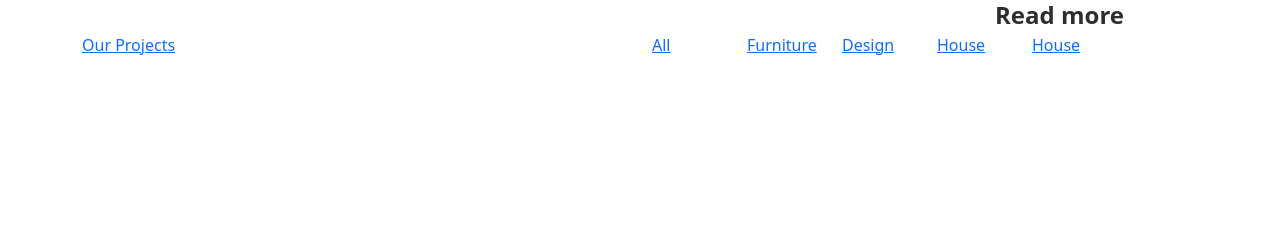
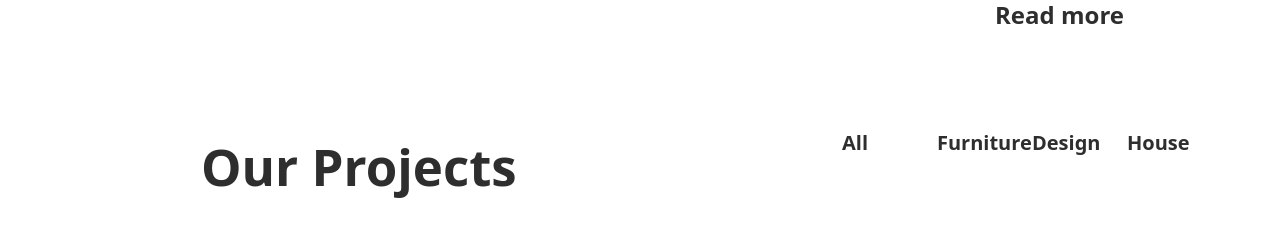
Before and after one commit to zas-post/ArchiWeb, a plain HTML site: page src/index.html in a window 1280 px wide. Shown: the part 1789-2026 px from the top of the page. Before the commit the page ends 1846 px from the top, so only its background shows below. Drawn offline with Linux system fonts and the light colour scheme.

Commit message:
updated section our_projects

```diff
--- a/src/css/style.css
+++ b/src/css/style.css
@@ -150,3 +150,28 @@ header .header_search {
   font-weight: 600;
   font-size: 24px;
 }
+
+.our_projects {
+  height: 917px;
+  margin: 0;
+  padding-top: 95px;
+}
+
+.our_projects_link {
+  padding-left: 119px;
+  color: #2f2e2e;
+  text-decoration: none;
+  font-weight: 600;
+  font-size: 51px;
+}
+
+.our_projects_link_a,
+.our_projects_link_f,
+.our_projects_link_d,
+.our_projects_link_h {
+  color: #2f2e2e;
+  align-items: center;
+  text-decoration: none;
+  font-weight: 600;
+  font-size: 20px;
+}
--- a/src/index.html
+++ b/src/index.html
@@ -107,12 +107,13 @@
     <section class="our_projects">
       <div class="container">
         <div class="row">
-          <div class="col-md-6"><a href="#" class="header_logo">Our Projects</a></div>
-          <div class="col-md-1"><a href="#" class="header_link">All</a></div>
-          <div class="col-md-1"><a href="#" class="header_link">Furniture</a></div>
-          <div class="col-md-1"><a href="#" class="header_link">Design</a></div>
-          <div class="col-md-1"><a href="#" class="header_link">House</a></div>
-          <div class="col-md-1"><a href="#" class="header_link">House</a></div>
+          <div class="col-md-8"><a href="#" class="our_projects_link">Our Projects</a></div>
+          <div class="col-md-1"><a href="#" class="our_projects_link_a">All</a></div>
+          <div class="col-md-1"><a href="#" class="our_projects_link_f">Furniture</a></div>
+          <div class="col-md-1"><a href="#" class="our_projects_link_d">Design</a></div>
+          <div class="col-md-1"><a href="#" class="our_projects_link_h">House</a></div>
+
+
         </div>
       </div>
     </section>
```
